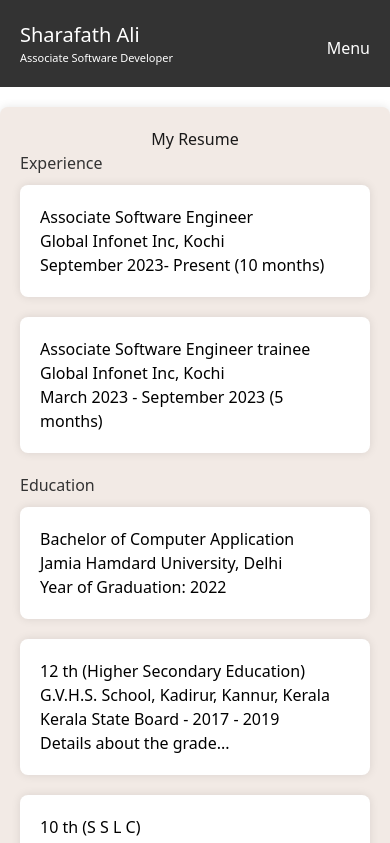
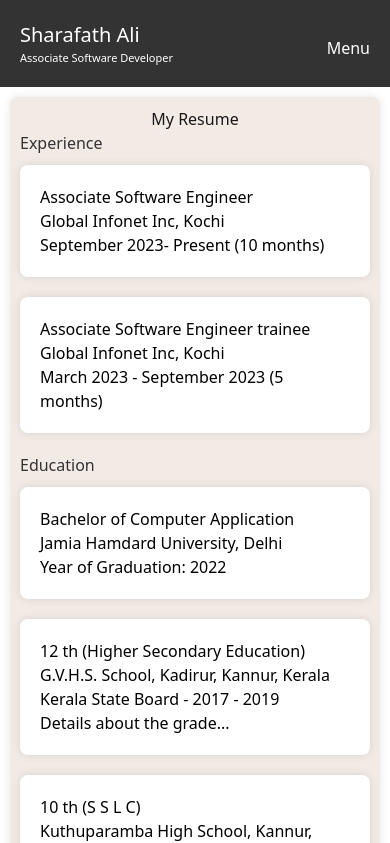
Before and after one commit to sharafath-ali/Personal-website, a React (Create React App) app: page /Resume in a window 390 px wide. Shown: the top 843 px of the page. Built offline with nearby package versions, Linux system fonts and the light colour scheme; a web font is replaced by a local one.

Commit message:
issue resolved

```diff
--- a/src/Css/Resume.css
+++ b/src/Css/Resume.css
@@ -60,6 +60,11 @@
 }
 
 @media (max-width: 768px) {
+    .resume-page {
+        margin: 10px;
+        padding: 10px;
+    }
+
     .resume-cards {
         flex-direction: column;
         align-items: center;
```
